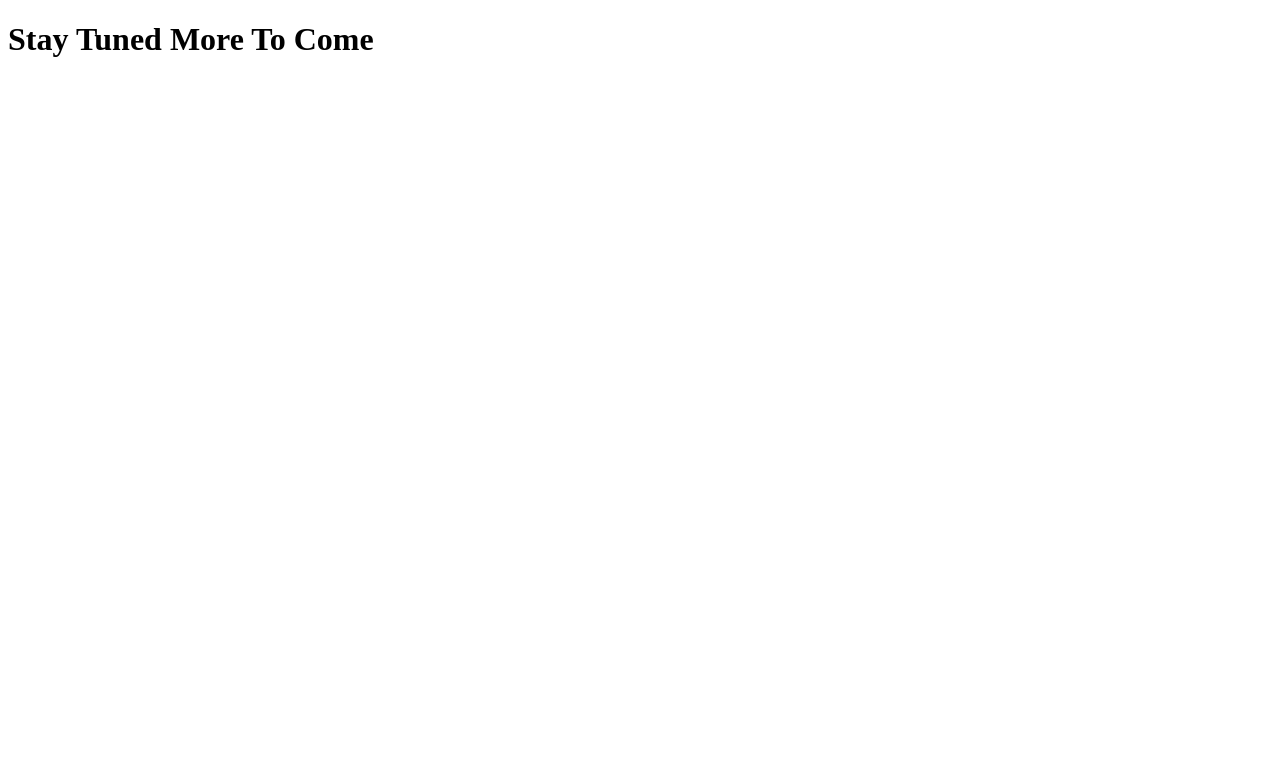
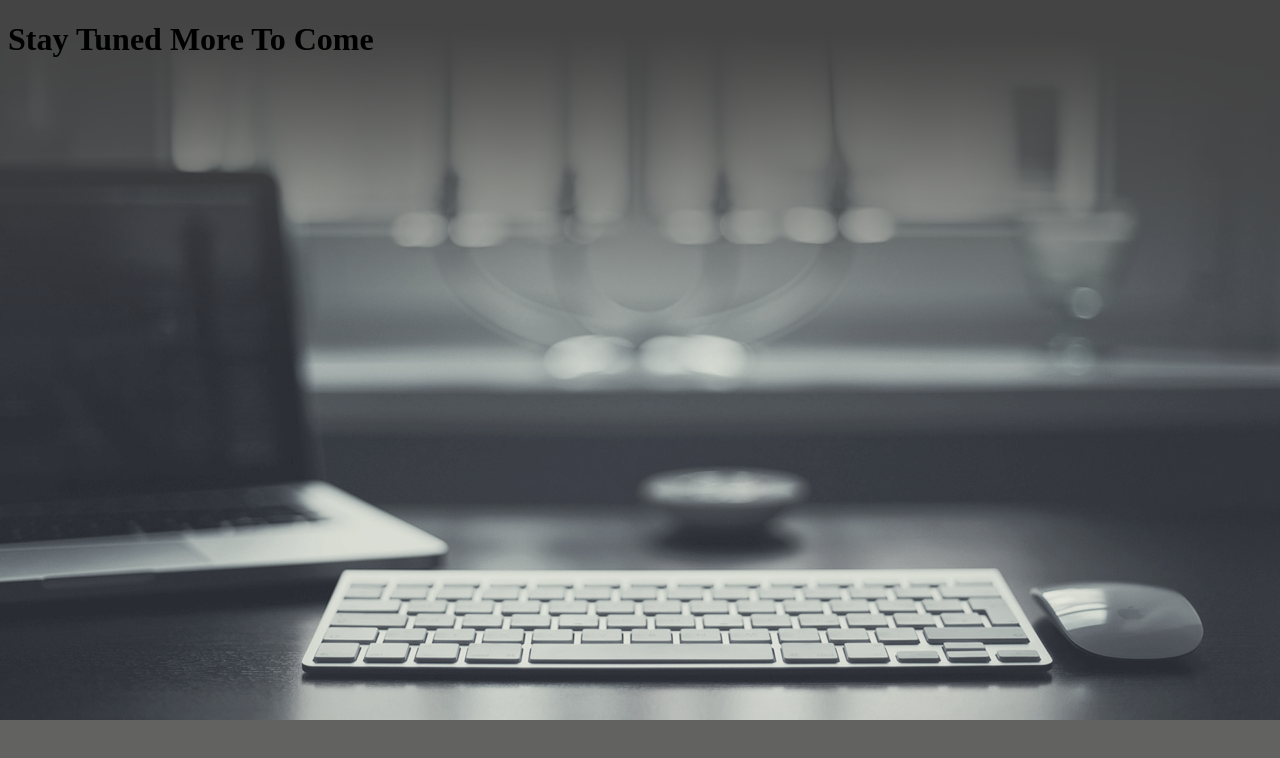
Before and after one commit to Makersmarx/projects, a plain HTML site: page my_webpage/news.html in a window 1280 px wide. Drawn offline with Linux system fonts and the light colour scheme.

Commit message:
fix news tab

```diff
--- a/my_webpage/news.html
+++ b/my_webpage/news.html
@@ -3,13 +3,12 @@
 
 <head>
   <meta charset="utf-8">
-  <title>News</title>
+  <title>About</title>
+  <link rel="stylesheet" type="text/css" href="stylesheet.css" />
 </head>
 
 <body>
   <h1>Stay Tuned More To Come</h1>
-
-
 </body>
 
 </html>
```
